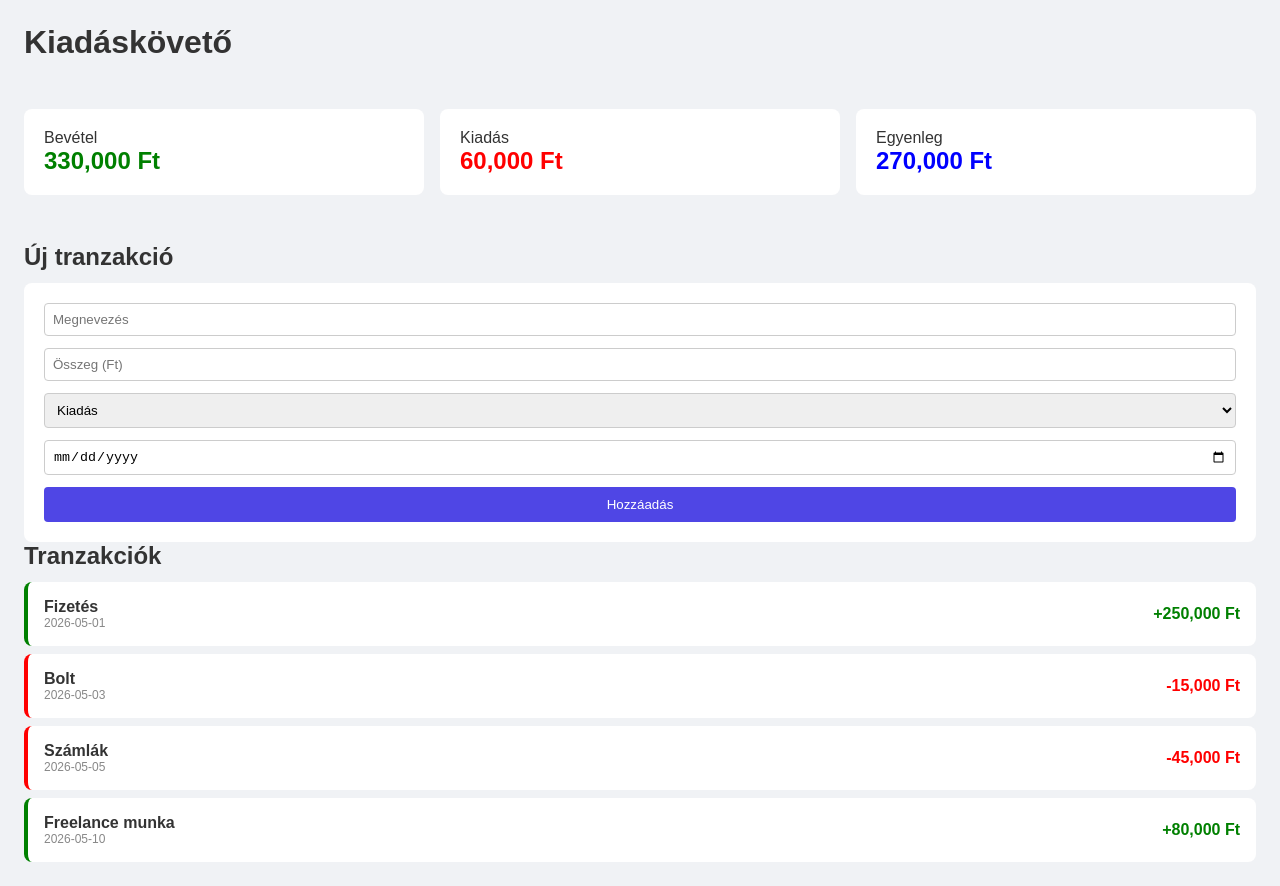
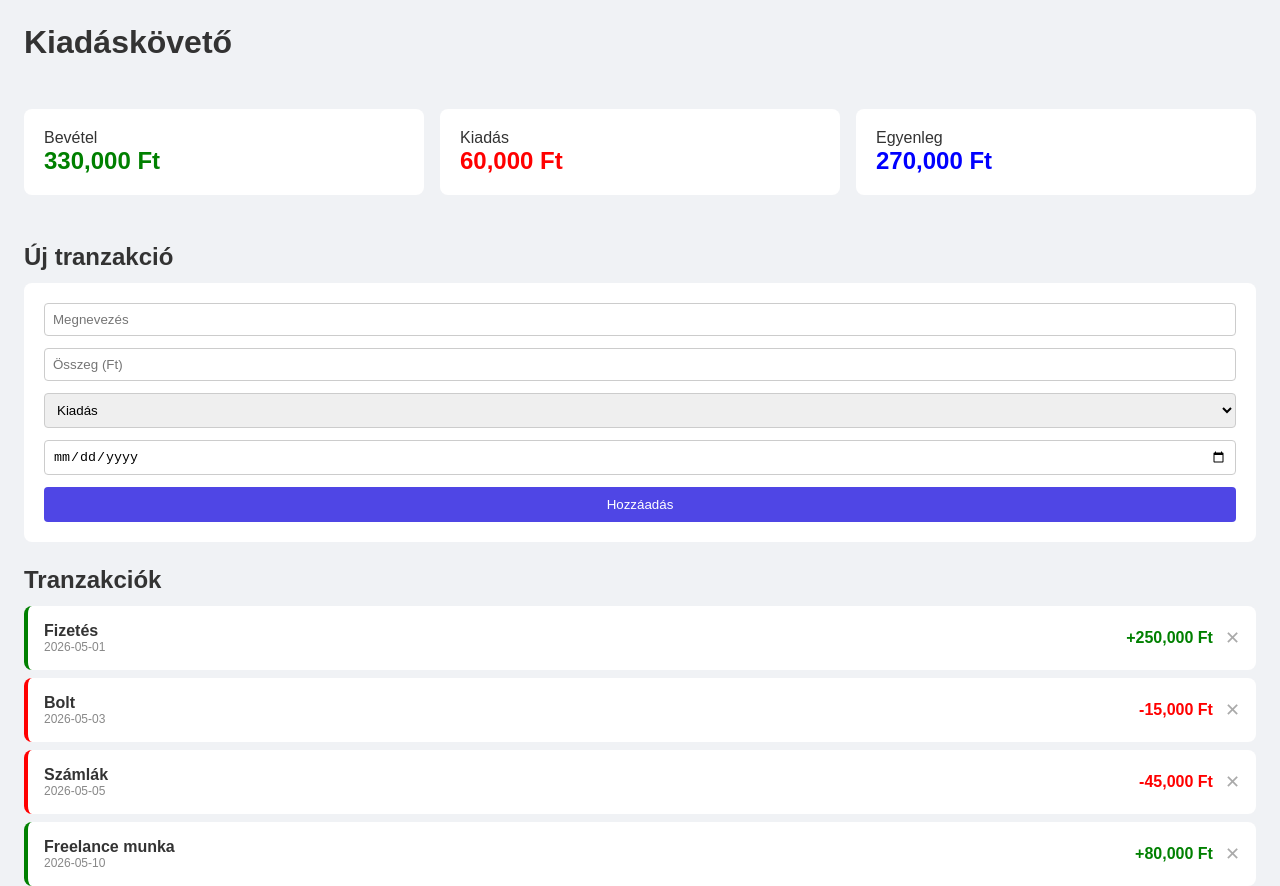
Before and after one commit to thrichard/expense-tracker, a React (Vite) app in the folder client/: page / in a window 1280 px wide. Before the commit the page ends 862 px from the top, so only its background shows below. Built offline with nearby package versions, Linux system fonts and the light colour scheme.

Commit message:
Add delete transaction

```diff
--- a/client/src/App.jsx
+++ b/client/src/App.jsx
@@ -17,6 +17,10 @@ function App() {
     setTranzakciok([...tranzakciok, ujTranzakcio])
   }
 
+  function torol(id) {
+  setTranzakciok(tranzakciok.filter(t => t.id !== id))
+}
+
   const bevetel = tranzakciok
     .filter(t => t.tipus === 'bevetel')
     .reduce((sum, t) => sum + t.osszeg, 0)
@@ -30,7 +34,7 @@ function App() {
       <h1 style={{ padding: '24px' }}>Kiadáskövető</h1>
       <Summary bevetel={bevetel} kiadas={kiadas} />
       <AddTransaction onAdd={hozzaad} />
-      <TransactionList tranzakciok={tranzakciok} />
+      <TransactionList tranzakciok={tranzakciok} onDelete={torol} />
     </div>
   )
 }
--- a/client/src/components/TransactionList.jsx
+++ b/client/src/components/TransactionList.jsx
@@ -1,6 +1,6 @@
-function TransactionList({ tranzakciok }) {
+function TransactionList({ tranzakciok, onDelete }) {
   return (
-    <div style={{ padding: '0 24px' }}>
+    <div style={{ padding: '0 24px', marginTop: '24px' }}>
       <h2>Tranzakciók</h2>
       <div style={{ marginTop: '12px', display: 'flex', flexDirection: 'column', gap: '8px' }}>
         {tranzakciok.map(t => (
@@ -17,9 +17,17 @@ function TransactionList({ tranzakciok }) {
               <p style={{ fontWeight: 'bold' }}>{t.nev}</p>
               <p style={{ fontSize: '12px', color: '#888' }}>{t.datum}</p>
             </div>
-            <p style={{ fontWeight: 'bold', color: t.tipus === 'bevetel' ? 'green' : 'red' }}>
-              {t.tipus === 'bevetel' ? '+' : '-'}{t.osszeg.toLocaleString()} Ft
-            </p>
+            <div style={{ display: 'flex', alignItems: 'center', gap: '12px' }}>
+              <p style={{ fontWeight: 'bold', color: t.tipus === 'bevetel' ? 'green' : 'red' }}>
+                {t.tipus === 'bevetel' ? '+' : '-'}{t.osszeg.toLocaleString()} Ft
+              </p>
+              <button
+                onClick={() => onDelete(t.id)}
+                style={{ background: 'none', border: 'none', cursor: 'pointer', color: '#aaa', fontSize: '18px' }}
+              >
+                ✕
+              </button>
+            </div>
           </div>
         ))}
       </div>
```
